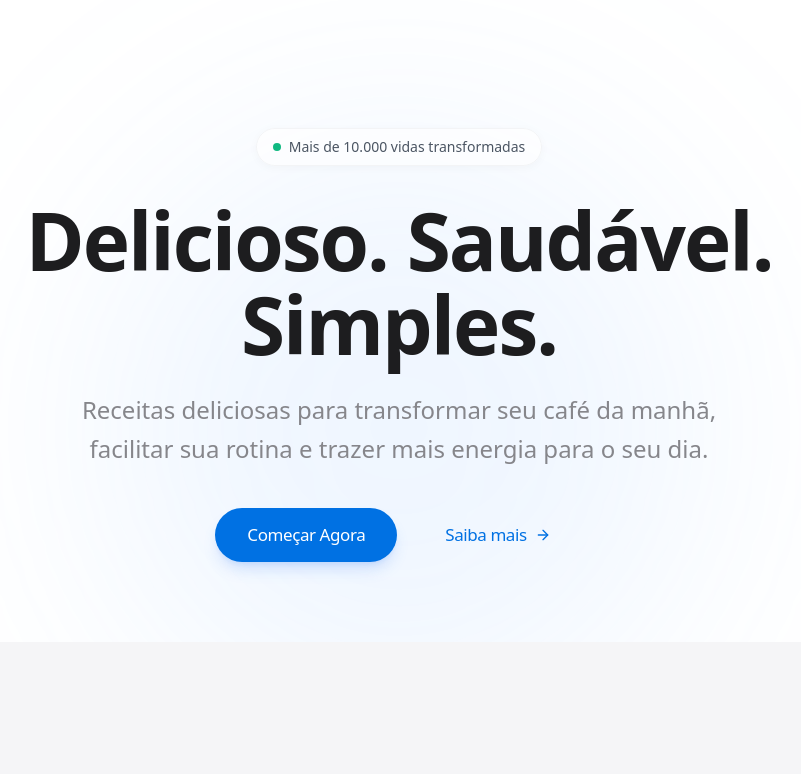
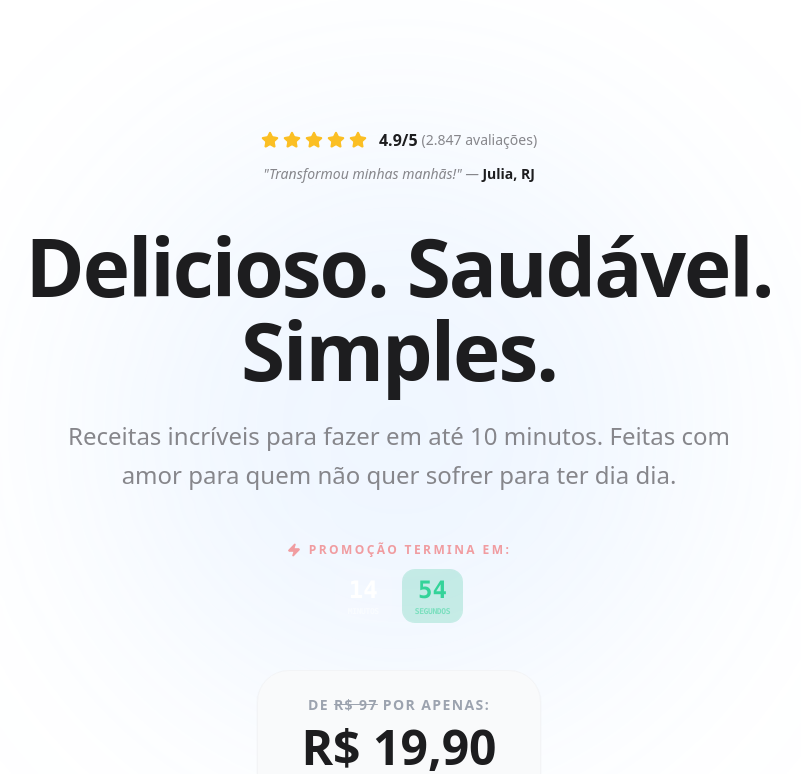
Before and after one commit to ThiagoFNT/MetodoProjeto3F, a React (Vite) app: page / in a window 1280 px wide. Shown: the top 774 px of the page, without its empty margins (241-1042 px from the left). Built offline with nearby package versions, Linux system fonts and the light colour scheme.

Commit message:
feat: implement conversion optimizations (hero urgency, price, reviews, and bonus highlights)

```diff
--- a/components/LandingPage.tsx
+++ b/components/LandingPage.tsx
@@ -84,12 +84,12 @@ const StickyCTA = () => (
 );
 
 const Countdown = () => {
-  const TOTAL_SECONDS = 24 * 60 * 60;
-  const [timeLeft, setTimeLeft] = useState(TOTAL_SECONDS);
+  const INITIAL_TIME = 15 * 60; // 15 minutes
+  const [timeLeft, setTimeLeft] = useState(INITIAL_TIME);
 
   useEffect(() => {
     const interval = setInterval(() => {
-      setTimeLeft((prev) => (prev <= 1 ? TOTAL_SECONDS : prev - 1));
+      setTimeLeft((prev) => (prev <= 1 ? INITIAL_TIME : prev - 1));
     }, 1000);
     return () => clearInterval(interval);
   }, []);
@@ -98,15 +98,49 @@ const Countdown = () => {
     const h = Math.floor(seconds / 3600);
     const m = Math.floor((seconds % 3600) / 60);
     const s = seconds % 60;
-    return `${h.toString().padStart(2, '0')}:${m.toString().padStart(2, '0')}:${s.toString().padStart(2, '0')}`;
+
+    if (h > 0) {
+      return (
+        <div className="flex gap-2 text-white font-mono font-bold">
+          <div className="flex flex-col items-center">
+            <span className="text-2xl">{h.toString().padStart(2, '0')}</span>
+            <span className="text-[8px] uppercase tracking-tighter opacity-50">Horas</span>
+          </div>
+          <span className="text-2xl opacity-30">:</span>
+          <div className="flex flex-col items-center">
+            <span className="text-2xl">{m.toString().padStart(2, '0')}</span>
+            <span className="text-[8px] uppercase tracking-tighter opacity-50">Min</span>
+          </div>
+          <span className="text-2xl opacity-30 text-emerald-500">:</span>
+          <div className="flex flex-col items-center">
+            <span className="text-2xl text-emerald-500">{s.toString().padStart(2, '0')}</span>
+            <span className="text-[8px] uppercase tracking-tighter opacity-50 text-emerald-500">Seg</span>
+          </div>
+        </div>
+      );
+    }
+
+    return (
+      <div className="flex gap-3 text-white font-mono font-bold">
+        <div className="flex flex-col items-center bg-white/10 px-3 py-1 rounded-xl ring-1 ring-white/10">
+          <span className="text-2xl">{m.toString().padStart(2, '0')}</span>
+          <span className="text-[8px] uppercase tracking-tighter opacity-50">Minutos</span>
+        </div>
+        <div className="flex flex-col items-center bg-emerald-500/20 px-3 py-1 rounded-xl ring-1 ring-emerald-500/20">
+          <span className="text-2xl text-emerald-400">{s.toString().padStart(2, '0')}</span>
+          <span className="text-[8px] uppercase tracking-tighter opacity-50 text-emerald-400">Segundos</span>
+        </div>
+      </div>
+    );
   };
 
   return (
-    <div className="bg-[#252525] rounded-full px-6 py-2.5 inline-flex items-center gap-3 mb-10 shadow-inner ring-1 ring-white/5">
-      <span className="text-[10px] font-bold text-[#86868B] uppercase tracking-[0.15em]">Oferta expira em</span>
-      <div className="text-lg font-mono font-medium text-white tabular-nums tracking-wide leading-none">
-        {formatTime(timeLeft)}
+    <div className="flex flex-col items-center gap-3">
+      <div className="flex items-center gap-2 text-red-500 animate-pulse">
+        <Zap size={14} className="fill-current" />
+        <span className="text-xs font-bold uppercase tracking-[0.2em]">Promoção termina em:</span>
       </div>
+      {formatTime(timeLeft)}
     </div>
   );
 };
@@ -122,13 +156,18 @@ const Hero = ({ isUnlocked }: { isUnlocked: boolean }) => {
         <div className="absolute top-0 left-1/2 -translate-x-1/2 w-[600px] h-[600px] bg-blue-400/10 blur-[120px] rounded-full pointer-events-none" />
 
         <FadeIn>
-          {/* Trust Badge */}
-          <div className="inline-flex items-center gap-2 px-4 py-2 rounded-full bg-white/60 backdrop-blur-md border border-gray-100 shadow-[0_2px_10px_rgba(0,0,0,0.03)] mb-8 hover:scale-105 transition-transform duration-300 cursor-default">
-            <span className="relative flex h-2 w-2">
-              <span className="animate-ping absolute inline-flex h-full w-full rounded-full bg-emerald-400 opacity-75"></span>
-              <span className="relative inline-flex rounded-full h-2 w-2 bg-emerald-500"></span>
-            </span>
-            <span className="text-sm font-medium text-gray-600">Mais de 10.000 vidas transformadas</span>
+          {/* Social Proof Review */}
+          <div className="flex flex-col items-center gap-3 mb-10">
+            <div className="flex items-center gap-1">
+              {[...Array(5)].map((_, i) => (
+                <Star key={i} size={18} className="fill-amber-400 text-amber-400" />
+              ))}
+              <span className="ml-2 font-bold text-[#1D1D1F]">{COPY.hero.socialProof.rating}</span>
+              <span className="text-[#86868B] text-sm font-medium">({COPY.hero.socialProof.reviews})</span>
+            </div>
+            <p className="text-sm font-medium text-[#86868B] italic">
+              "{COPY.hero.socialProof.testimonial}" — <span className="text-[#1D1D1F] not-italic font-bold">{COPY.hero.socialProof.author}</span>
+            </p>
           </div>
 
           <h1 className="text-4xl md:text-[80px] font-semibold tracking-tight text-[#1D1D1F] mb-6 max-w-4xl leading-[1.05]">
@@ -137,21 +176,38 @@ const Hero = ({ isUnlocked }: { isUnlocked: boolean }) => {
         </FadeIn>
 
         <FadeIn delay={0.1}>
-          <p className="text-[21px] md:text-[24px] font-medium text-[#86868B] mb-10 max-w-2xl leading-relaxed">
+          <p className="text-[21px] md:text-[24px] font-medium text-[#86868B] mb-12 max-w-2xl leading-relaxed">
             {COPY.hero.subheadline}
           </p>
         </FadeIn>
 
+        <FadeIn delay={0.2} className="mb-12">
+          <Countdown />
+        </FadeIn>
+
+        <FadeIn delay={0.3} className="mb-10">
+          <div className="flex flex-col items-center bg-gray-50 px-8 py-6 rounded-[32px] border border-gray-100 shadow-sm">
+            <p className="text-sm font-bold text-gray-400 uppercase tracking-widest mb-2">De <span className="line-through">R$ 97</span> por apenas:</p>
+            <div className="flex items-baseline gap-2">
+              <span className="text-5xl font-bold text-[#1D1D1F]">R$ 19,90</span>
+            </div>
+            <p className="text-emerald-600 font-bold mt-1">ou 2x de R$ 10,95 sem juros</p>
+          </div>
+        </FadeIn>
+
         <AnimatePresence>
           {isUnlocked && (
-            <FadeIn delay={0.2}>
-              <div className="flex flex-col sm:flex-row gap-4 w-full sm:w-auto items-center">
-                <Button variant="secondary" size="lg" className="rounded-full px-10 shadow-lg shadow-blue-500/20" onClick={() => document.getElementById('offer')?.scrollIntoView({ behavior: 'smooth' })}>
+            <FadeIn delay={0.4}>
+              <div className="flex flex-col items-center gap-6">
+                <Button variant="secondary" size="lg" className="rounded-full px-12 h-16 text-lg font-bold shadow-2xl shadow-blue-500/40 transform hover:scale-105 transition-all" onClick={() => document.getElementById('offer')?.scrollIntoView({ behavior: 'smooth' })}>
                   {COPY.hero.cta}
                 </Button>
-                <Button variant="ghost" size="lg" onClick={() => document.getElementById('mechanism')?.scrollIntoView({ behavior: 'smooth' })}>
-                  Saiba mais <ArrowRight size={16} className="ml-2" />
-                </Button>
+
+                <div className="flex flex-wrap justify-center gap-6 text-[13px] font-bold text-[#86868B] uppercase tracking-wider">
+                  <span className="flex items-center gap-2"><Check size={16} className="text-emerald-500" /> Acesso Imediato</span>
+                  <span className="flex items-center gap-2"><Check size={16} className="text-emerald-500" /> Garantia 7 Dias</span>
+                  <span className="flex items-center gap-2"><Check size={16} className="text-emerald-500" /> Pagamento Seguro</span>
+                </div>
               </div>
             </FadeIn>
           )}
@@ -241,6 +297,8 @@ const Mechanism = () => {
             </h2>
             <p className="text-xl text-[#86868B] mb-12 font-medium leading-relaxed">
               {COPY.mechanism.description}
+              <br />
+              <span className="text-emerald-600 font-bold text-sm uppercase tracking-wider block mt-4">Incluso: Versões sem glúten e sem lactose</span>
             </p>
           </FadeIn>
 
@@ -410,9 +468,9 @@ const Bonuses = () => {
                 <div className="absolute inset-0 bg-black/0 group-hover:bg-black/2 transition-colors duration-500" />
 
                 {/* Badge */}
-                <div className="absolute top-4 right-4 bg-white/95 backdrop-blur-md px-3 py-1.5 rounded-full shadow-sm flex items-center gap-2 border border-white/50">
-                  <span className="text-xs font-medium text-gray-400 line-through">{bonus.price}</span>
-                  <span className="text-[10px] font-bold text-white bg-emerald-500 px-2 py-0.5 rounded-full tracking-wide">GRÁTIS</span>
+                <div className="absolute top-4 right-4 bg-white/95 backdrop-blur-md px-3 py-1.5 rounded-full shadow-sm flex flex-col items-end border border-white/50">
+                  <span className="text-[10px] font-bold text-gray-400 uppercase tracking-tighter">De {bonus.price} por</span>
+                  <span className="text-[11px] font-bold text-white bg-emerald-500 px-2 py-0.5 rounded-lg tracking-wide shadow-sm">GRÁTIS</span>
                 </div>
               </div>
 
@@ -543,7 +601,9 @@ const Offer = () => {
         <div>
           <FadeIn delay={0.3}>
             <div className="bg-[#1c1c1e] rounded-[40px] p-6 md:p-14 text-center border border-white/5 relative overflow-hidden group shadow-2xl">
-              <Countdown />
+              <div className="mb-10 transform scale-90 md:scale-100">
+                <Countdown />
+              </div>
 
               <div className="flex flex-col items-center mb-10">
                 <div className="flex items-center gap-4 mb-2">
--- a/constants.tsx
+++ b/constants.tsx
@@ -12,8 +12,14 @@ const bonusComunidade = "https://698bdb7424e527939449aabf.imgix.net/bonus-comuni
 export const COPY = {
   hero: {
     headline: "Delicioso. Saudável. Simples.",
-    subheadline: "Receitas deliciosas para transformar seu café da manhã, facilitar sua rotina e trazer mais energia para o seu dia.",
-    cta: "Começar Agora",
+    subheadline: "Receitas incríveis para fazer em até 10 minutos. Feitas com amor para quem não quer sofrer para ter dia dia.",
+    cta: "🔒 GARANTIR ACESSO POR R$ 19,90",
+    socialProof: {
+      rating: "4.9/5",
+      reviews: "2.847 avaliações",
+      testimonial: "Transformou minhas manhãs!",
+      author: "Julia, RJ"
+    }
   },
   problems: [
     {
@@ -291,6 +297,25 @@ export const COPY = {
       )
     },
     {
+      question: "Quanto tempo tenho pra usar as receitas?",
+      answer: (
+        <>
+          <p className="mb-4">O acesso é <strong className="text-gray-900">vitalício</strong>.</p>
+          <p>Uma vez que você adquire o sistema, ele é seu para sempre. Pode baixar, imprimir e acessar quando quiser, sem mensalidades ou taxas extras.</p>
+        </>
+      )
+    },
+    {
+      question: "Funciona para toda a família?",
+      answer: (
+        <>
+          <p className="mb-4"><strong className="text-gray-900">SIM.</strong></p>
+          <p className="mb-4">As receitas são pensadas para agradar a todos, desde as crianças até os adultos.</p>
+          <p>Você não precisará cozinhar pratos diferentes. É comida de verdade, saborosa e nutritiva que todos vão amar.</p>
+        </>
+      )
+    },
+    {
       question: "Quanto tempo tenho para começar depois da compra?",
       answer: (
         <>
```
